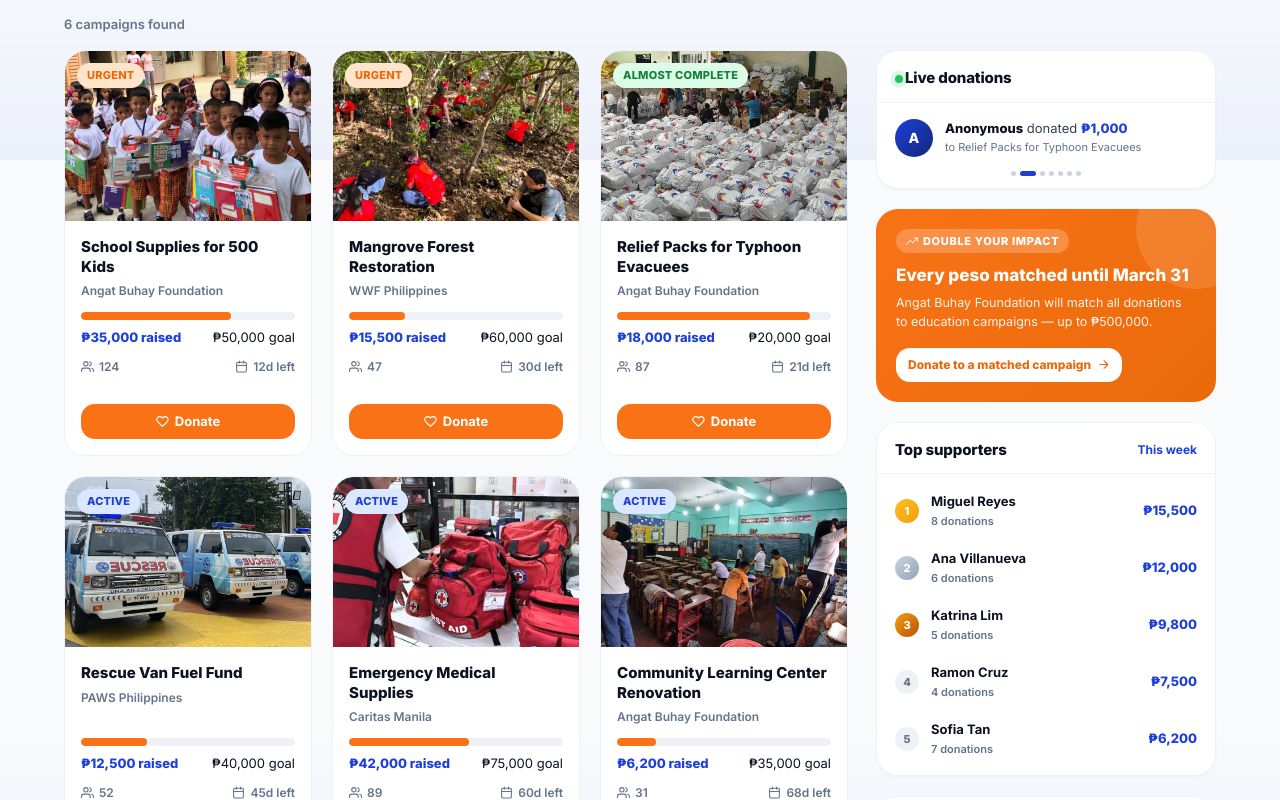
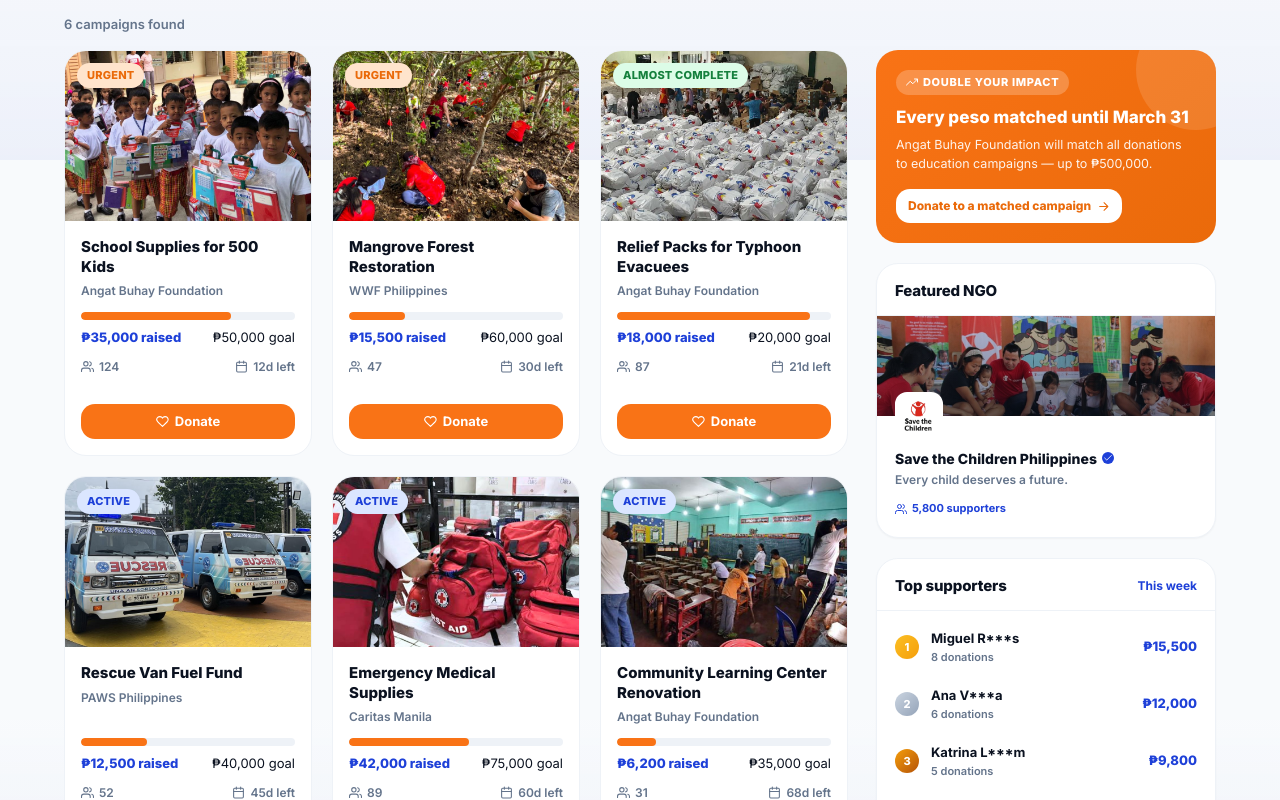
Before and after one commit to StevenMacabebe05/KAIA, a React (Vite) app in the folder client/: page /donate in a window 1280 px wide. Shown: the part 640-1440 px from the top of the page. Built offline with nearby package versions, Linux system fonts and the light colour scheme.

Commit message:
feat: remove live donations, reorder donate sidebar, mask supporter names

```diff
--- a/client/src/pages/Donate.jsx
+++ b/client/src/pages/Donate.jsx
@@ -1,9 +1,8 @@
-import { useEffect, useMemo, useState } from 'react'
+import { useMemo, useState } from 'react'
 import { Link } from 'react-router-dom'
 import { CAMPAIGNS } from '../data/campaigns'
 import { NGOS } from '../data/ngos'
 import { useActivity } from '../store/useActivity'
-import { useAuth } from '../context/AuthContext'
 import { useToast } from '../components/Toast'
 import StatusTag from '../components/StatusTag'
 import ProgressBar from '../components/ProgressBar'
@@ -44,29 +43,24 @@
   completed: 3,
 }
 
-/* fake recent donations for the live ticker (demo data) */
-const LIVE_DONATIONS = [
-  { name: 'Maria S.', amount: 500, campaign: 'School Supplies for 500 Kids' },
-  { name: 'Anonymous', amount: 1000, campaign: 'Relief Packs for Typhoon Evacuees' },
-  { name: 'Jose R.', amount: 2500, campaign: 'Coastal Cleanup Drive' },
-  { name: 'Andrea C.', amount: 500, campaign: 'Emergency Medical Supplies' },
-  { name: 'Carlo M.', amount: 100, campaign: 'Mangrove Forest Restoration' },
-  { name: 'Liza T.', amount: 1000, campaign: 'Rescue Van Fuel Fund' },
-  { name: 'Anonymous', amount: 250, campaign: 'School Supplies for 500 Kids' },
+/* top supporters — surnames masked for privacy */
+const TOP_SUPPORTERS = [
+  { firstName: 'Miguel', lastName: 'Reyes', amount: 15500, count: 8 },
+  { firstName: 'Ana', lastName: 'Villanueva', amount: 12000, count: 6 },
+  { firstName: 'Katrina', lastName: 'Lim', amount: 9800, count: 5 },
+  { firstName: 'Ramon', lastName: 'Cruz', amount: 7500, count: 4 },
+  { firstName: 'Sofia', lastName: 'Tan', amount: 6200, count: 7 },
 ]
 
-/* fake top supporters this week */
-const TOP_SUPPORTERS = [
-  { name: 'Miguel Reyes', amount: 15500, count: 8 },
-  { name: 'Ana Villanueva', amount: 12000, count: 6 },
-  { name: 'Katrina Lim', amount: 9800, count: 5 },
-  { name: 'Ramon Cruz', amount: 7500, count: 4 },
-  { name: 'Sofia Tan', amount: 6200, count: 7 },
-]
+/* mask a surname: "Reyes" → "R***s" */
+function maskLastName(name) {
+  if (!name) return ''
+  if (name.length <= 2) return name[0] + '***'
+  return name[0] + '***' + name[name.length - 1]
+}
 
 export default function Donate() {
   const store = useActivity()
-  const { user } = useAuth()
   const toast = useToast()
 
   const [search, setSearch] = useState('')
@@ -76,21 +70,11 @@
   const [view, setView] = useState('grid')
   const [sortOpen, setSortOpen] = useState(false)
   const [visibleCount, setVisibleCount] = useState(6)
-  const [tickerIndex, setTickerIndex] = useState(0)
 
   const getNgo = (id) => NGOS.find((n) => n.id === id)
 
   const extraVersion = store.getExtraCampaigns().length
 
-  /* ---------- rotating live ticker ---------- */
-  useEffect(() => {
-    const t = setInterval(() => {
-      setTickerIndex((i) => (i + 1) % LIVE_DONATIONS.length)
-    }, 3800)
-    return () => clearInterval(t)
-  }, [])
-
-  /* ---------- urgent spotlight ---------- */
   const urgentSpotlight = useMemo(() => {
     const allCampaigns = [...CAMPAIGNS, ...store.getExtraCampaigns()]
     const urgents = allCampaigns
@@ -100,28 +84,10 @@
     // eslint-disable-next-line react-hooks/exhaustive-deps
   }, [extraVersion])
 
-  /* ---------- featured NGO (highest supporter count) ---------- */
   const featuredNgo = useMemo(() => {
     return [...NGOS].sort((a, b) => b.supporterCount - a.supporterCount)[0]
   }, [])
 
-  /* ---------- your personal stats ---------- */
-  const myStats = useMemo(() => {
-    if (!user) return null
-    const donations = store.getDonations(user.id)
-    const total = donations.reduce((s, d) => s + d.amount, 0)
-    const uniqueCampaigns = new Set(donations.map((d) => d.campaignId)).size
-    const saves = store.getSaved(user.id).length
-    return {
-      total,
-      count: donations.length,
-      uniqueCampaigns,
-      saves,
-    }
-    // eslint-disable-next-line react-hooks/exhaustive-deps
-  }, [user])
-
-  /* ---------- filtered + sorted ---------- */
   const filtered = useMemo(() => {
     const allCampaigns = [...CAMPAIGNS, ...store.getExtraCampaigns()]
     let list = [...allCampaigns]
@@ -171,7 +137,6 @@
   const visible = filtered.slice(0, visibleCount)
   const hasMore = filtered.length > visibleCount
 
-  /* ---------- share ---------- */
   function handleShare(campaign, e) {
     e.preventDefault()
     e.stopPropagation()
@@ -189,11 +154,8 @@
   const activeSortLabel =
     SORT_OPTIONS.find((o) => o.key === sort)?.label || 'Featured'
 
-  const currentTicker = LIVE_DONATIONS[tickerIndex]
-
   return (
     <div className="container">
-      {/* ---------- PAGE HEADER ---------- */}
       <div className="page-header">
         <h1 className="page-title">Donation campaigns</h1>
         <p className="page-subtitle">
@@ -372,7 +334,6 @@
 
       {/* ---------- MAIN + SIDEBAR LAYOUT ---------- */}
       <div className="donate-layout">
-        {/* LEFT — CAMPAIGN GRID / LIST */}
         <div className="donate-main">
           {filtered.length === 0 ? (
             <div className="empty">
@@ -478,47 +439,9 @@
           )}
         </div>
 
-        {/* RIGHT — SIDEBAR */}
+        {/* ---------- SIDEBAR ---------- */}
         <aside className="donate-sidebar">
-          {/* 1. LIVE TICKER */}
-          <div className="sidebar-card">
-            <div className="sidebar-card-header">
-              <h3 className="sidebar-card-title">
-                <span className="live-dot" />
-                Live donations
-              </h3>
-            </div>
-            <div className="live-ticker">
-              <div key={tickerIndex} className="live-ticker-item">
-                <div className="live-ticker-avatar">
-                  {currentTicker.name.charAt(0)}
-                </div>
-                <div className="live-ticker-body">
-                  <div className="live-ticker-line">
-                    <strong>{currentTicker.name}</strong> donated{' '}
-                    <span className="live-ticker-amount">
-                      ₱{currentTicker.amount.toLocaleString()}
-                    </span>
-                  </div>
-                  <div className="live-ticker-campaign">
-                    to {currentTicker.campaign}
-                  </div>
-                </div>
-              </div>
-              <div className="live-ticker-dots">
-                {LIVE_DONATIONS.map((_, i) => (
-                  <span
-                    key={i}
-                    className={`live-ticker-dot ${
-                      i === tickerIndex ? 'active' : ''
-                    }`}
-                  />
-                ))}
-              </div>
-            </div>
-          </div>
-
-          {/* 2. MATCHING CHALLENGE */}
+          {/* 1. MATCHING CHALLENGE */}
           <div className="matching-card">
             <div className="matching-badge">
               <Icon name="trending" size={12} />
@@ -540,37 +463,7 @@
             </Link>
           </div>
 
-          {/* 3. TOP SUPPORTERS */}
-          <div className="sidebar-card">
-            <div className="sidebar-card-header">
-              <h3 className="sidebar-card-title">Top supporters</h3>
-              <span className="sidebar-card-link">This week</span>
-            </div>
-            <div className="sidebar-list">
-              {TOP_SUPPORTERS.map((s, i) => (
-                <div key={s.name} className="leaderboard-item">
-                  <div
-                    className={`leaderboard-rank ${
-                      i === 0 ? 'gold' : i === 1 ? 'silver' : i === 2 ? 'bronze' : ''
-                    }`}
-                  >
-                    {i + 1}
-                  </div>
-                  <div className="leaderboard-info">
-                    <div className="leaderboard-name">{s.name}</div>
-                    <div className="leaderboard-meta">
-                      {s.count} {s.count === 1 ? 'donation' : 'donations'}
-                    </div>
-                  </div>
-                  <div className="leaderboard-amount">
-                    ₱{s.amount.toLocaleString()}
-                  </div>
-                </div>
-              ))}
-            </div>
-          </div>
-
-          {/* 4. FEATURED NGO */}
+          {/* 2. FEATURED NGO */}
           {featuredNgo && (
             <div className="sidebar-card">
               <div className="sidebar-card-header">
@@ -610,39 +503,43 @@
             </div>
           )}
 
-          {/* 5. YOUR IMPACT (logged in only) */}
-          {user && myStats && (
-            <div className="sidebar-card">
-              <div className="sidebar-card-header">
-                <h3 className="sidebar-card-title">Your impact</h3>
-                <Link to="/my-kaia" className="sidebar-card-link">
-                  View all
-                </Link>
-              </div>
-              <div className="my-impact-grid">
-                <div className="my-impact-cell">
-                  <div className="my-impact-value">
-                    ₱{myStats.total.toLocaleString()}
+          {/* 3. TOP SUPPORTERS */}
+          <div className="sidebar-card">
+            <div className="sidebar-card-header">
+              <h3 className="sidebar-card-title">Top supporters</h3>
+              <span className="sidebar-card-link">This week</span>
+            </div>
+            <div className="sidebar-list">
+              {TOP_SUPPORTERS.map((s, i) => (
+                <div key={s.firstName + s.lastName} className="leaderboard-item">
+                  <div
+                    className={`leaderboard-rank ${
+                      i === 0
+                        ? 'gold'
+                        : i === 1
+                        ? 'silver'
+                        : i === 2
+                        ? 'bronze'
+                        : ''
+                    }`}
+                  >
+                    {i + 1}
                   </div>
-                  <div className="my-impact-label">Donated</div>
+                  <div className="leaderboard-info">
+                    <div className="leaderboard-name">
+                      {s.firstName} {maskLastName(s.lastName)}
+                    </div>
+                    <div className="leaderboard-meta">
+                      {s.count} {s.count === 1 ? 'donation' : 'donations'}
+                    </div>
+                  </div>
+                  <div className="leaderboard-amount">
+                    ₱{s.amount.toLocaleString()}
+                  </div>
                 </div>
-                <div className="my-impact-cell">
-                  <div className="my-impact-value">{myStats.count}</div>
-                  <div className="my-impact-label">Gifts</div>
-                </div>
-                <div className="my-impact-cell">
-                  <div className="my-impact-value">
-                    {myStats.uniqueCampaigns}
-                  </div>
-                  <div className="my-impact-label">Causes</div>
-                </div>
-                <div className="my-impact-cell">
-                  <div className="my-impact-value">{myStats.saves}</div>
-                  <div className="my-impact-label">Saved</div>
-                </div>
-              </div>
+              ))}
             </div>
-          )}
+          </div>
         </aside>
       </div>
     </div>
```
Also changed, not shown: client/src/styles/theme.css.
